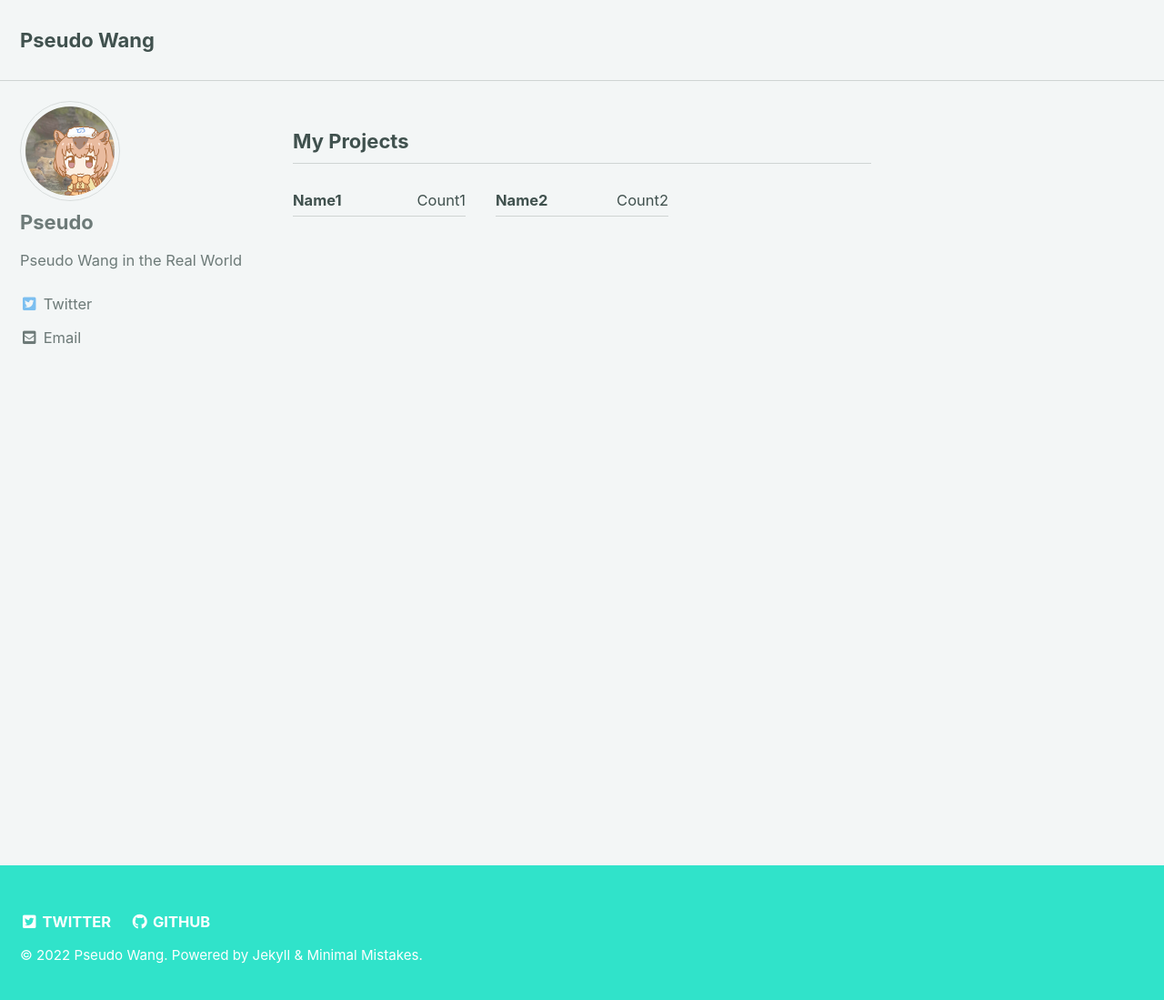
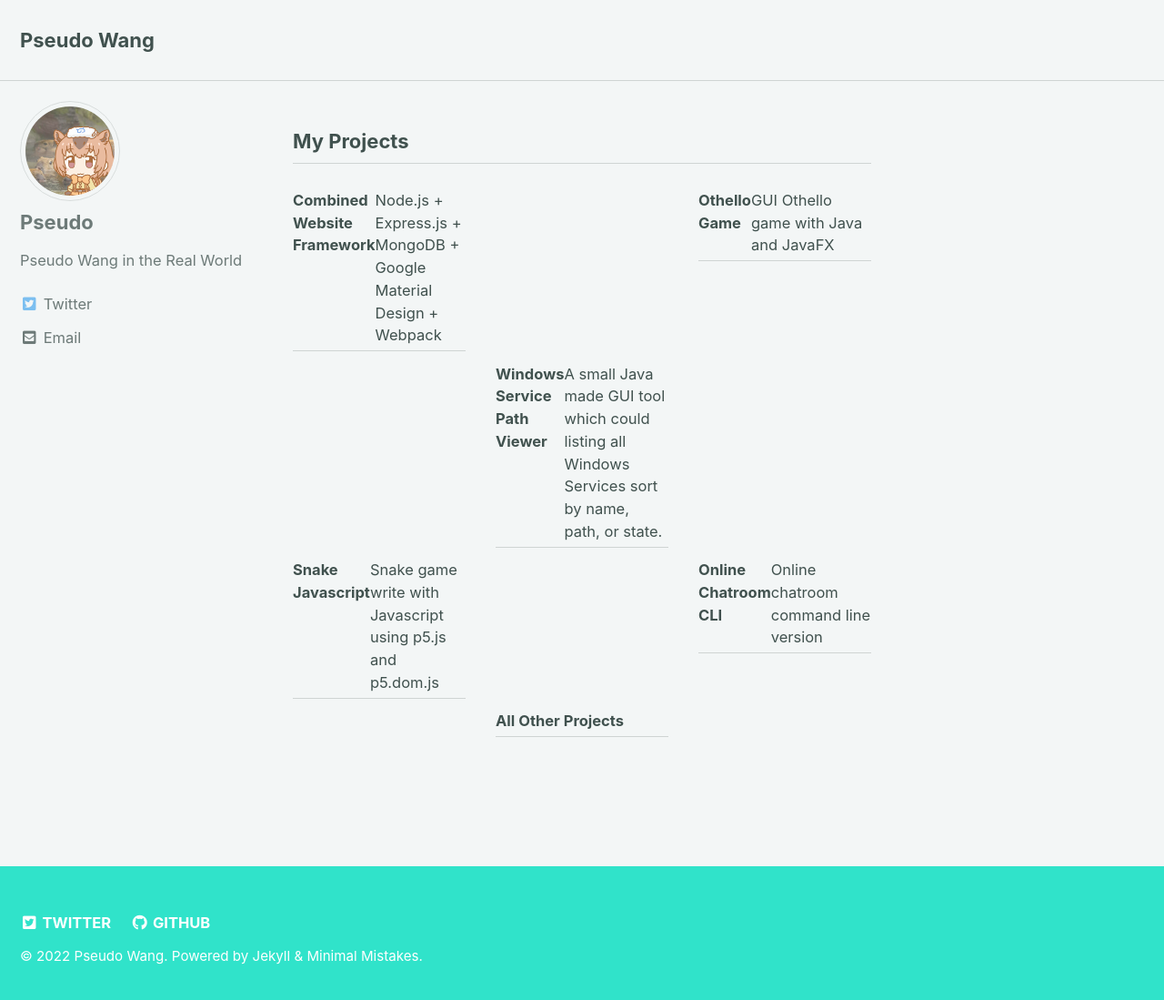
Before and after one commit to WuWaA/wuwaa.github.io, a Jekyll site: the page built from index.html, in a window 1280 px wide and 1106 px high. Shown: the top 1099 px of the window at 91% size. Built offline with Jekyll 4.4.1, drawn with Linux system fonts in a browser that asks for light colours; cached includes are drawn as plain includes; the list of posts is cut into pages by our own code.

Commit message:
Update content

```diff
--- a/_layouts/home.html
+++ b/_layouts/home.html
@@ -23,13 +23,48 @@ layout: archive
 <!-- temporary presentation -->
 <ul class="taxonomy__index">
   <li>
-    <a href="https://github.com/WuWaA/">
-      <strong>Name1</strong> <span class="taxonomy__count">Count1</span>
+    <a href="https://github.com/WuWaA/Combined-Website-Framework">
+      <strong>Combined Website Framework</strong>
+      <br>
+      <span>Node.js + Express.js + MongoDB + Google Material Design + Webpack</span>
     </a>
   </li>
+  <br>
+  <li>
+    <a href="https://github.com/WuWaA/Othello-Game">
+      <strong>Othello Game</strong>
+      <br>
+      <span>GUI Othello game with Java and JavaFX</span>
+    </a>
+  </li>
+  <br>
+  <li>
+    <a href="https://github.com/WuWaA/Windows-Service-Path-Viewer">
+      <strong>Windows Service Path Viewer</strong>
+      <br>
+      <span>A small Java made GUI tool which could listing all Windows Services sort by name, path, or state.</span>
+    </a>
+  </li>
+  <br>
+  <li>
+    <a href="https://github.com/WuWaA/Snake-Javascript">
+      <strong>Snake Javascript</strong>
+      <br>
+      <span>Snake game write with Javascript using p5.js and p5.dom.js</span>
+    </a>
+  </li>
+  <br>
+  <li>
+    <a href="https://github.com/WuWaA/Online-Chatroom-CLI">
+      <strong>Online Chatroom CLI</strong>
+      <br>
+      <span>Online chatroom command line version</span>
+    </a>
+  </li>
+  <br>
   <li>
     <a href="https://github.com/WuWaA/">
-      <strong>Name2</strong> <span class="taxonomy__count">Count2</span>
+      <strong>All Other Projects</strong>
     </a>
   </li>
 </ul>
```
